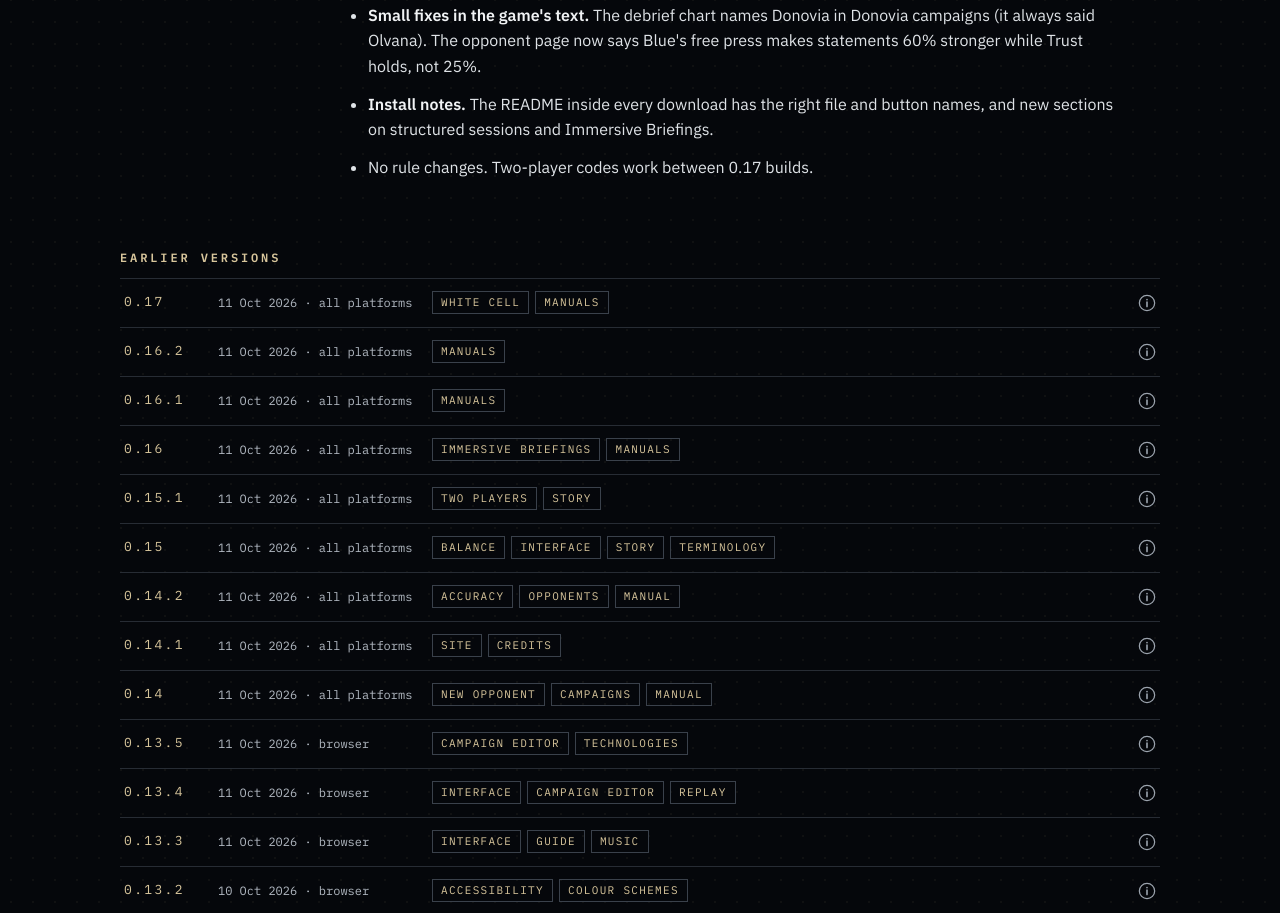
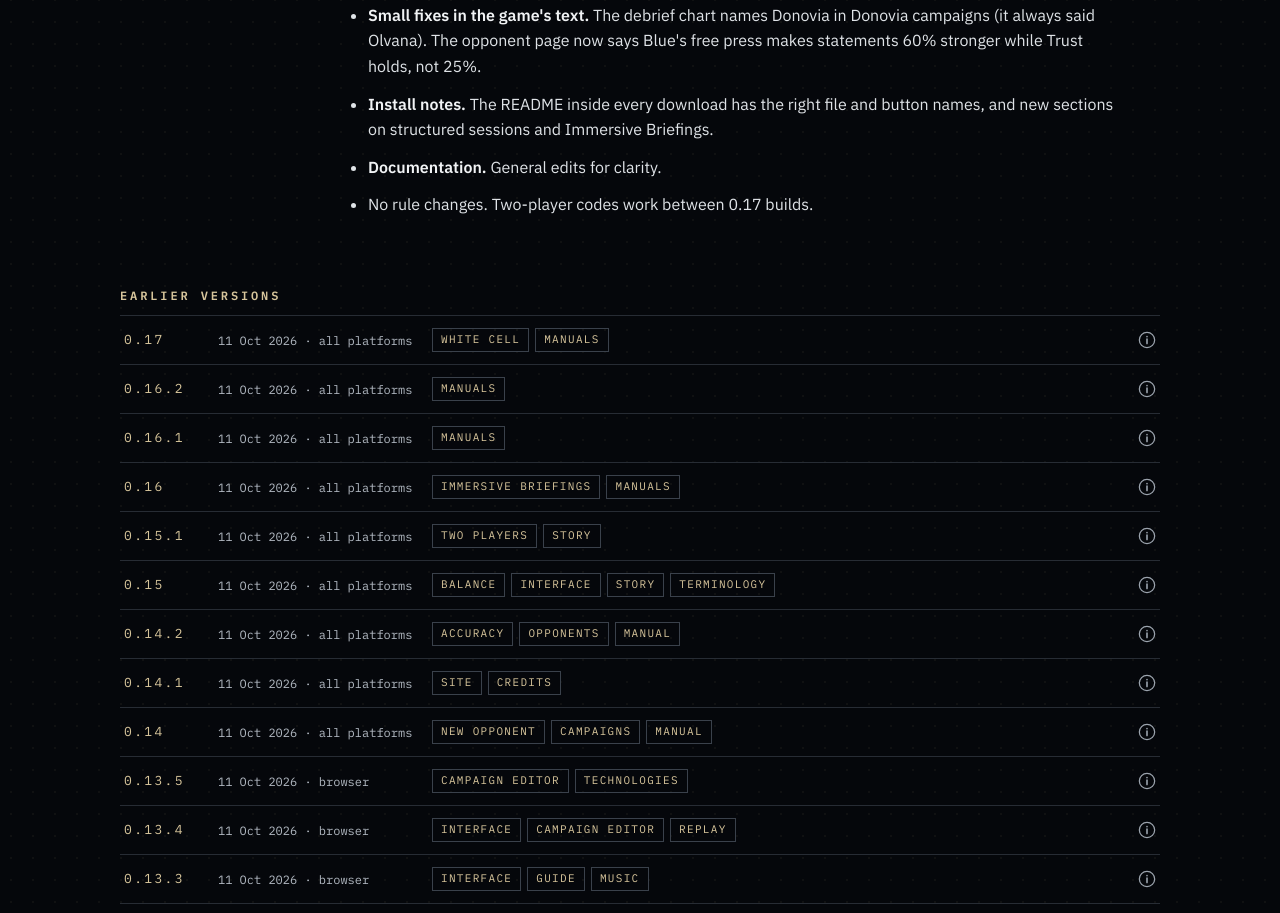
Before and after one commit to KW-Wargame/cognitive-terrain-releases-playtest, a plain HTML site: page index.html in a window 1280 px wide. Shown: the part 1859-2772 px from the top of the page. Drawn offline with nearby package versions, Linux system fonts and the light colour scheme; no server answers.

Commit message:
0.17.1 notes: documentation, general edits for clarity; file refresh done

```diff
--- a/index.html
+++ b/index.html
@@ -193,6 +193,7 @@ ul.sub li::before{content:"";position:absolute;left:3px;top:.7em;width:7px;heigh
         <li><b>White Cell notices, timed correctly.</b> Blue sees them before its turn and Red sees them when Blue's code arrives. The manuals and the White Cell's console now say so.</li>
         <li><b>Small fixes in the game's text.</b> The debrief chart names Donovia in Donovia campaigns (it always said Olvana). The opponent page now says Blue's free press makes statements 60% stronger while Trust holds, not 25%.</li>
         <li><b>Install notes.</b> The README inside every download has the right file and button names, and new sections on structured sessions and Immersive Briefings.</li>
+        <li><b>Documentation.</b> General edits for clarity.</li>
         <li>No rule changes. Two-player codes work between 0.17 builds.</li>
       </ul>
       </dd>
```
Also changed, not shown: .github/housekeeping.json, .github/release-notes/v0.17.1.md.
